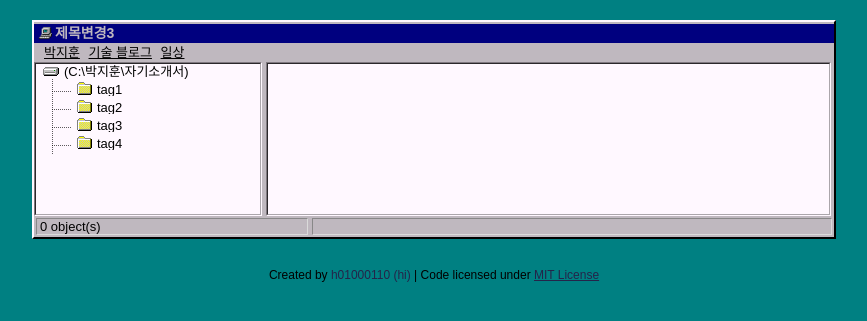
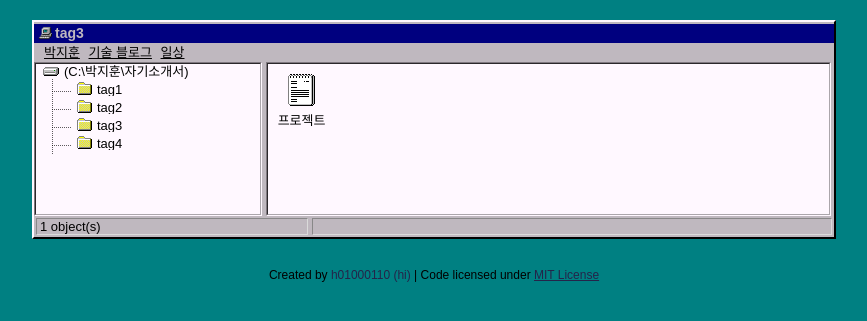
Before and after one commit to easy-day/easy-day.github.io, a Jekyll site: the page built from tags/tag3.html, in a window 1280 px wide. Shown: the top 321 px of the page, without its empty margins (206-1073 px from the left). Built offline with Jekyll 4.4.1, drawn with Linux system fonts in a browser that asks for light colours.

Commit message:
Update tag3.html

```diff
--- a/tags/tag3.html
+++ b/tags/tag3.html
@@ -1,5 +1,5 @@
 ---
 layout: tag
-tag: 제목변경3
+tag: tag3
 permalink: /tag/tag3/
 ---
```
